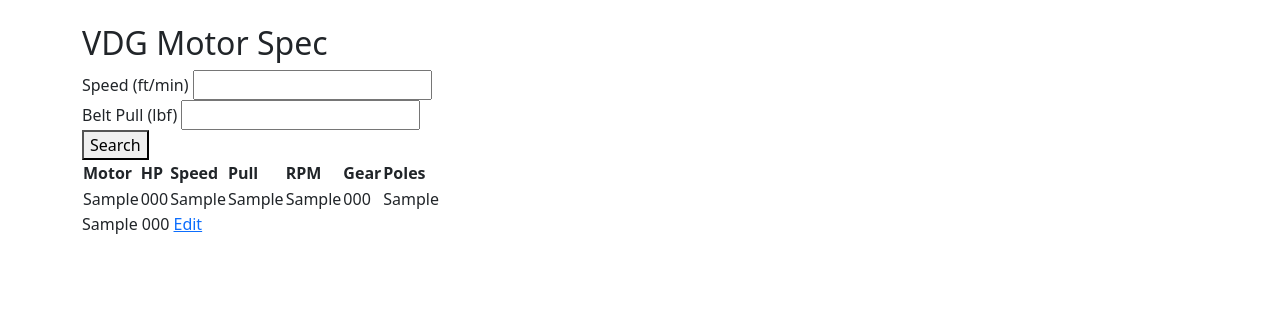
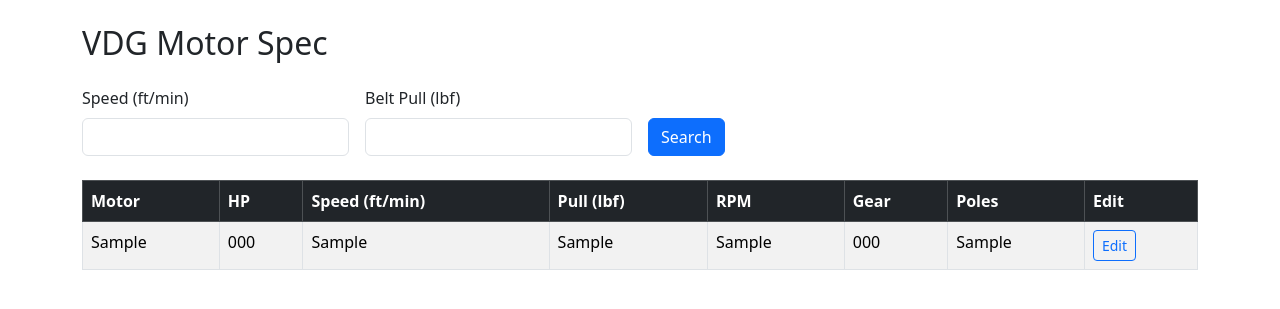
Before and after one commit to Ben2008/atelier-de-bing, a FastAPI app: template app/templates/vdg_motor.html in a window 1280 px wide. Shown: the top 309 px of the page. Run offline with FastAPI, Linux system fonts and the light colour scheme; the template is opened without the code that fills it: most values are stand-ins (such as "Sample title", 1, 10 or a date in 2020).

Commit message:
Initial commit with FastAPI setup

```diff
--- a/app/templates/vdg_motor.html
+++ b/app/templates/vdg_motor.html
@@ -5,50 +5,62 @@
     <title>VDG Motor Spec</title>
     <link href="https://cdn.jsdelivr.net/npm/bootstrap@5.3.7/dist/css/bootstrap.min.css" rel="stylesheet">
 </head>
+
 <body>
+
 <div class="container mt-4">
-<h2>VDG Motor Spec</h2>
 
-<form method="get">
+    <h2 class="mb-4">VDG Motor Spec</h2>
 
-    <div>
-        <label>Speed (ft/min)</label>
+    <form method="get" class="row g-3 mb-4">
 
+        <div class="col-md-3">
+            <label class="form-label">Speed (ft/min)</label>
             <input
                 type="number"
+                class="form-control"
                 name="speed"
                 value="{{ speed }}"
                 required>
         </div>
 
-    <div>
-        <label>Belt Pull (lbf)</label>
-
+        <div class="col-md-3">
+            <label class="form-label">Belt Pull (lbf)</label>
             <input
                 type="number"
+                class="form-control"
                 name="pull"
                 value="{{ pull }}"
                 required>
         </div>
 
-    <button type="submit">
+        <div class="col-md-2 align-self-end">
+            <button
+                type="submit"
+                class="btn btn-primary">
                 Search
             </button>
+        </div>
 
     </form>
 
-<table>
+    <div class="table-responsive">
 
-<thead>
+        <table class="table table-striped table-hover table-bordered">
+
+            <thead class="table-dark">
+
                 <tr>
                     <th>Motor</th>
                     <th>HP</th>
-    <th>Speed</th>
-    <th>Pull</th>
+                    <th>Speed (ft/min)</th>
+                    <th>Pull (lbf)</th>
                     <th>RPM</th>
                     <th>Gear</th>
                     <th>Poles</th>
+                    <th>Edit</th>
                 </tr>
+
             </thead>
 
             <tbody>
@@ -65,6 +77,14 @@
                     <td>{{ row.gear_code }}</td>
                     <td>{{ row.stator_poles }}</td>
 
+                    <td>
+                        <a
+                            href="/utilities/vdg-motor/edit/{{ row.id }}"
+                            class="btn btn-sm btn-outline-primary">
+                            Edit
+                        </a>
+                    </td>
+
                 </tr>
 
             {% endfor %}
@@ -73,25 +93,9 @@
 
         </table>
 
-<tbody>
-
-{% for row in results %}
-
-<tr>
-    <td>{{ row.motor_model }}</td>
-    <td>{{ row.hp }}</td>
-
-    <td>
-        <a href="/utilities/vdg-motor/edit/{{ row.id }}">
-            Edit
-        </a>
-    </td>
-</tr>
-
-{% endfor %}
-
-</tbody>
+    </div>
 
 </div>
+
 </body>
 </html>
```
Lines whose indentation alone changed are shown as unchanged.
